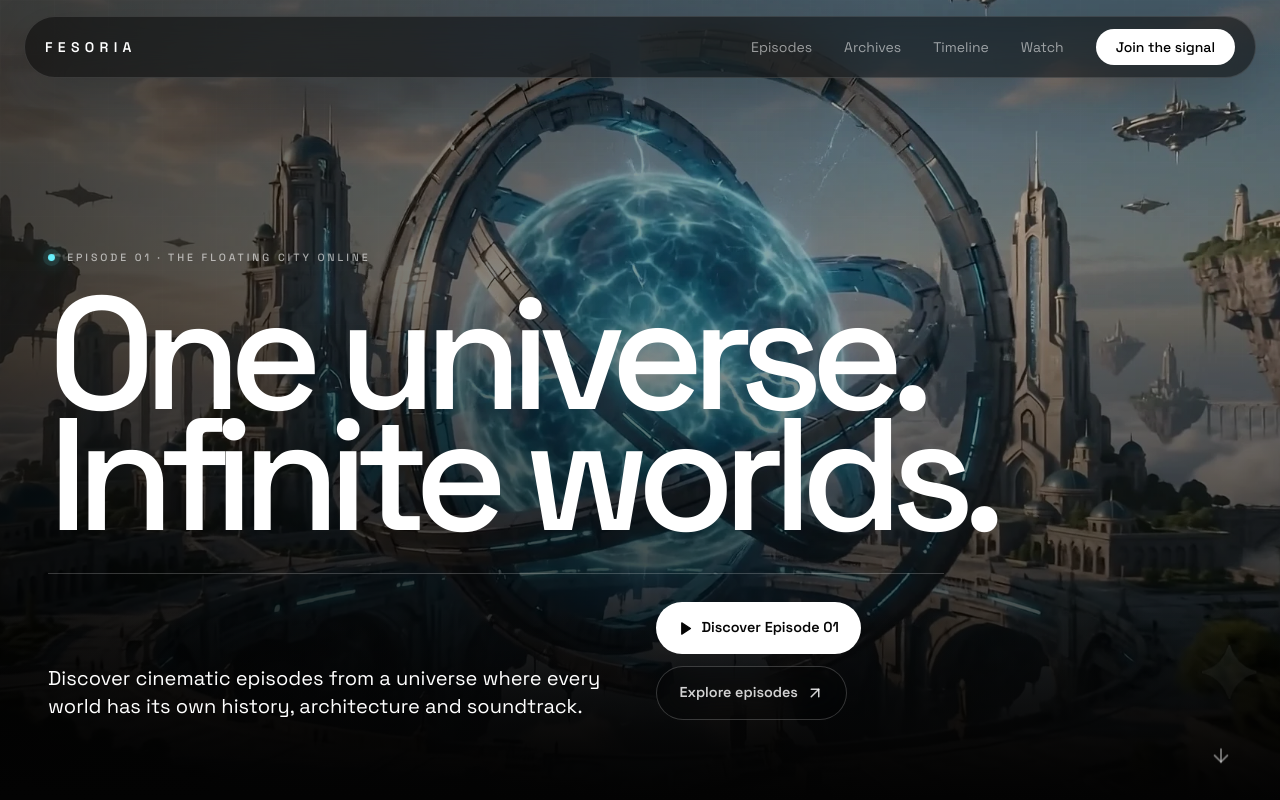
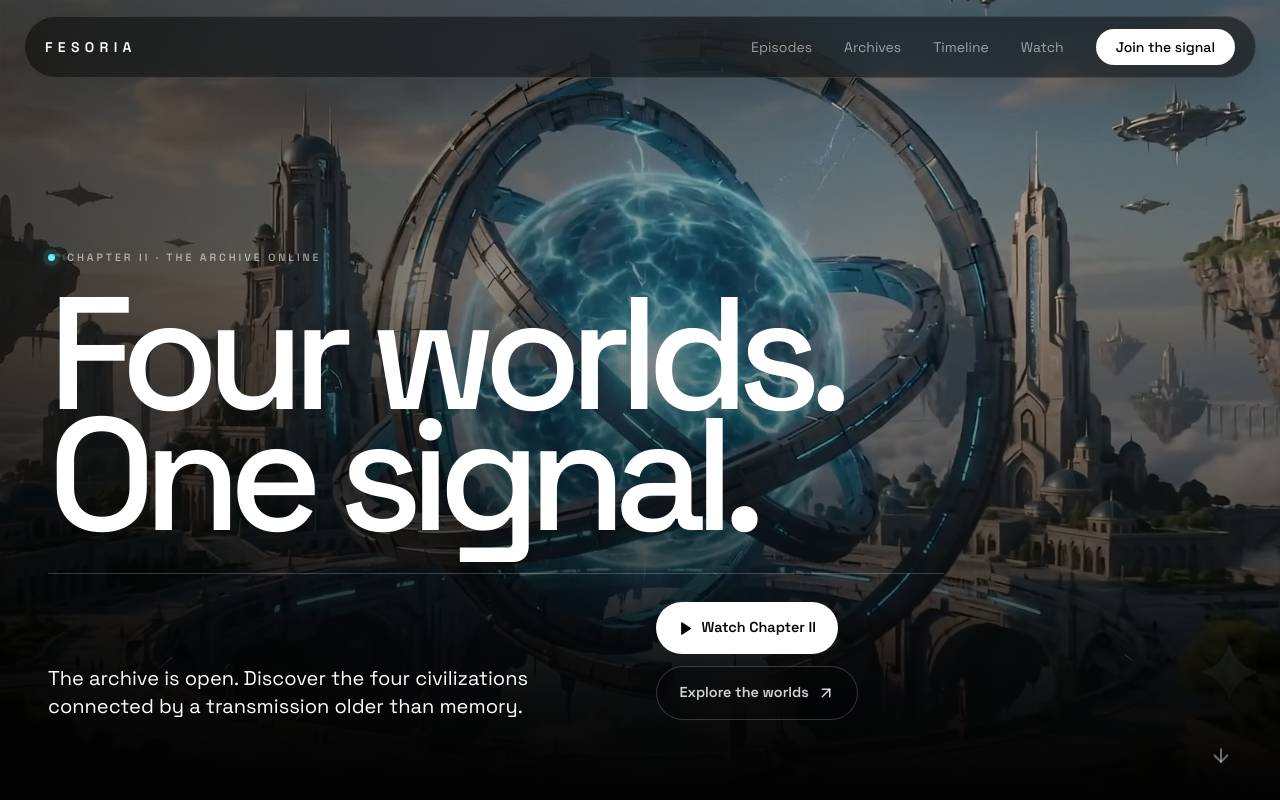
Before and after one commit to fesoriaxyz/fesoria-site, a Next.js app: page / in a window 1280 px wide. Shown: the top 800 px of the page. Built offline with nearby package versions, Linux system fonts and the light colour scheme.

Commit message:
Align site with The Archive storyline

```diff
--- a/components/Hero.tsx
+++ b/components/Hero.tsx
@@ -14,27 +14,27 @@ export default function Hero() {
       <div className="relative z-10 mx-auto w-full max-w-[92rem]">
         <div className="hero-kicker mb-7 flex items-center gap-3 text-[0.66rem] font-medium uppercase tracking-[0.28em] text-white/60">
           <span className="live-dot" />
-          Episode 01 · The Floating City online
+          Chapter II · The Archive online
         </div>
 
         <h1 className="max-w-[1120px] text-[clamp(4.25rem,12.5vw,11rem)] font-medium leading-[0.76] tracking-[-0.078em]">
-          One universe.
-          <span className="block text-white/48">Infinite worlds.</span>
+          Four worlds.
+          <span className="block text-white/48">One signal.</span>
         </h1>
 
         <div className="mt-9 flex max-w-4xl flex-col justify-between gap-8 border-t border-white/20 pt-7 md:flex-row md:items-end">
           <p className="max-w-xl text-lg leading-8 text-white/72 sm:text-xl">
-            Discover cinematic episodes from a universe where every world has
-            its own history, architecture and soundtrack.
+            The archive is open. Discover the four civilizations connected by
+            a transmission older than memory.
           </p>
 
           <div className="flex flex-wrap gap-3">
-            <a href="#transmissions" className="button-primary group flex items-center gap-2">
+            <a href="#chapter-two" className="button-primary group flex items-center gap-2">
               <Play size={15} fill="currentColor" />
-              Discover Episode 01
+              Watch Chapter II
             </a>
-            <a href="#episodes" className="button-ghost flex items-center gap-2">
-              Explore episodes
+            <a href="#worlds" className="button-ghost flex items-center gap-2">
+              Explore the worlds
               <ArrowUpRight
                 size={18}
                 className="transition group-hover:translate-x-0.5 group-hover:-translate-y-0.5"
```
